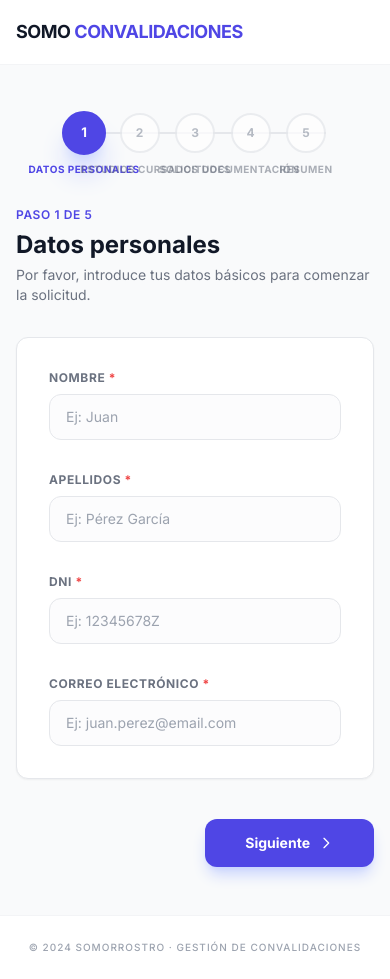
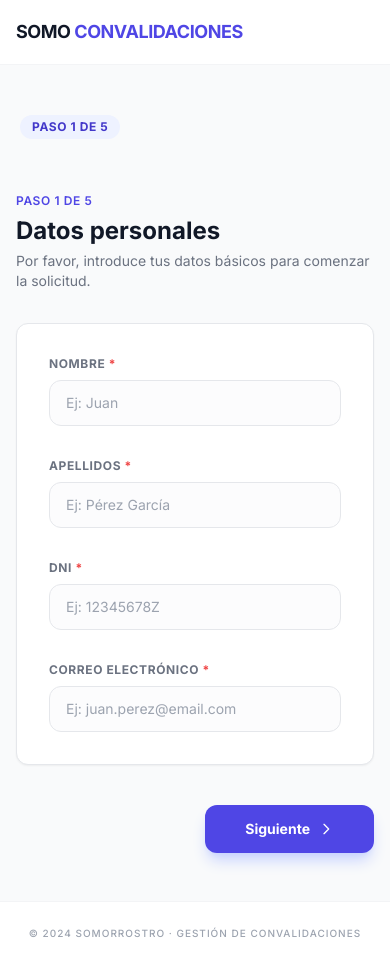
Before and after one commit to globaldmtech/somo-convalidaciones, an Angular app in the folder frontend/: page /formulario in a window 390 px wide. Built offline with nearby package versions, Linux system fonts and the light colour scheme.

Commit message:
5 stes version movil

```diff
--- a/frontend/src/app/pages/formulario-page.component.ts
+++ b/frontend/src/app/pages/formulario-page.component.ts
@@ -32,8 +32,14 @@ import { ConvalidacionesService } from '../services/convalidaciones.service';
 
       <main class="flex-grow py-12">
         <div class="max-w-5xl mx-auto px-4 sm:px-6">
-          <div class="mb-12 px-12 sm:px-24">
-            <div class="relative flex items-center justify-between">
+          <div class="mb-12">
+            <div class="md:hidden mb-4 px-1">
+              <div class="inline-flex items-center rounded-full bg-indigo-50 px-3 py-1 text-xs font-bold uppercase tracking-wider text-indigo-700">
+                Paso {{ getActiveStepNumber() }} de {{ steps.length }}
+              </div>
+            </div>
+
+            <div class="relative hidden md:flex items-center justify-between px-12 md:px-24">
               <div class="absolute top-1/2 left-0 w-full h-0.5 bg-gray-200 -translate-y-1/2 z-0"></div>
 
               <div
@@ -183,4 +189,9 @@ export class FormularioPageComponent {
     this.formularioEnviado = true;
     this.activeStep = 'resumen';
   }
+
+  getActiveStepNumber(): number {
+    const index = this.steps.findIndex((step) => step.id === this.activeStep);
+    return index >= 0 ? index + 1 : 1;
+  }
 }
```
